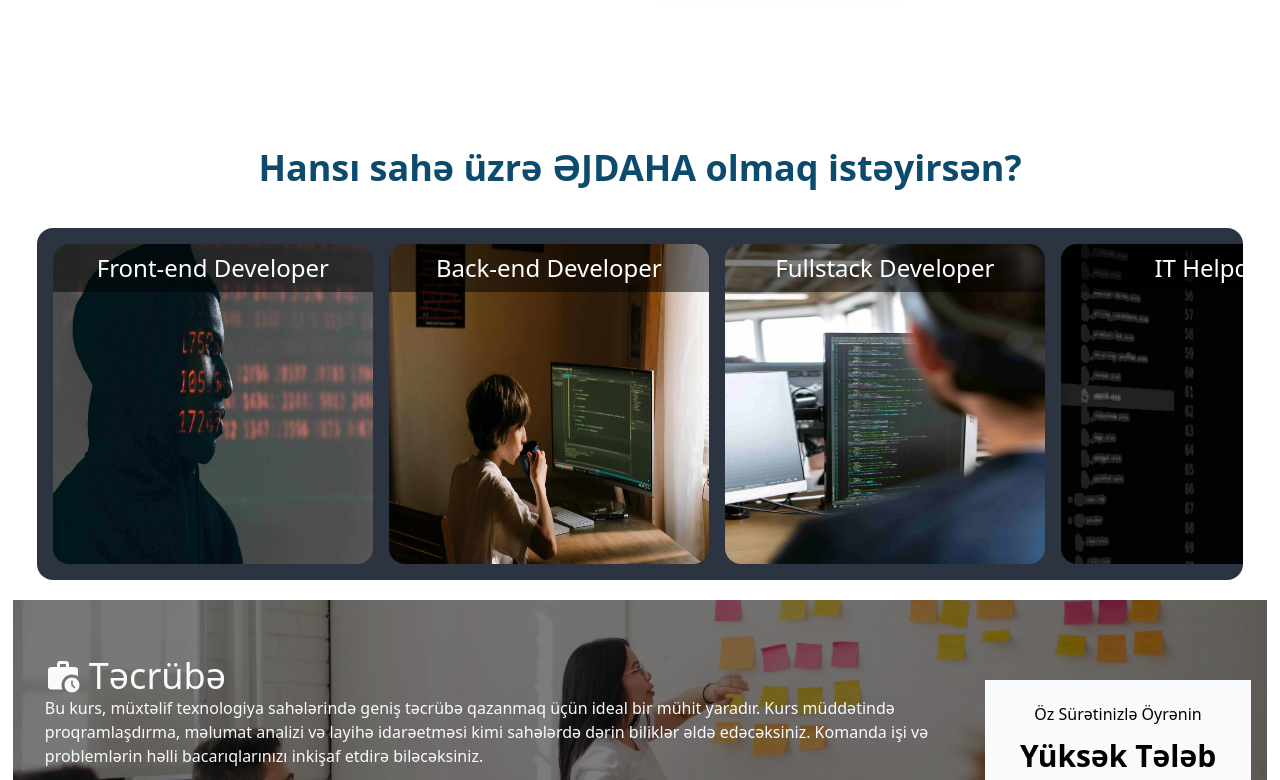
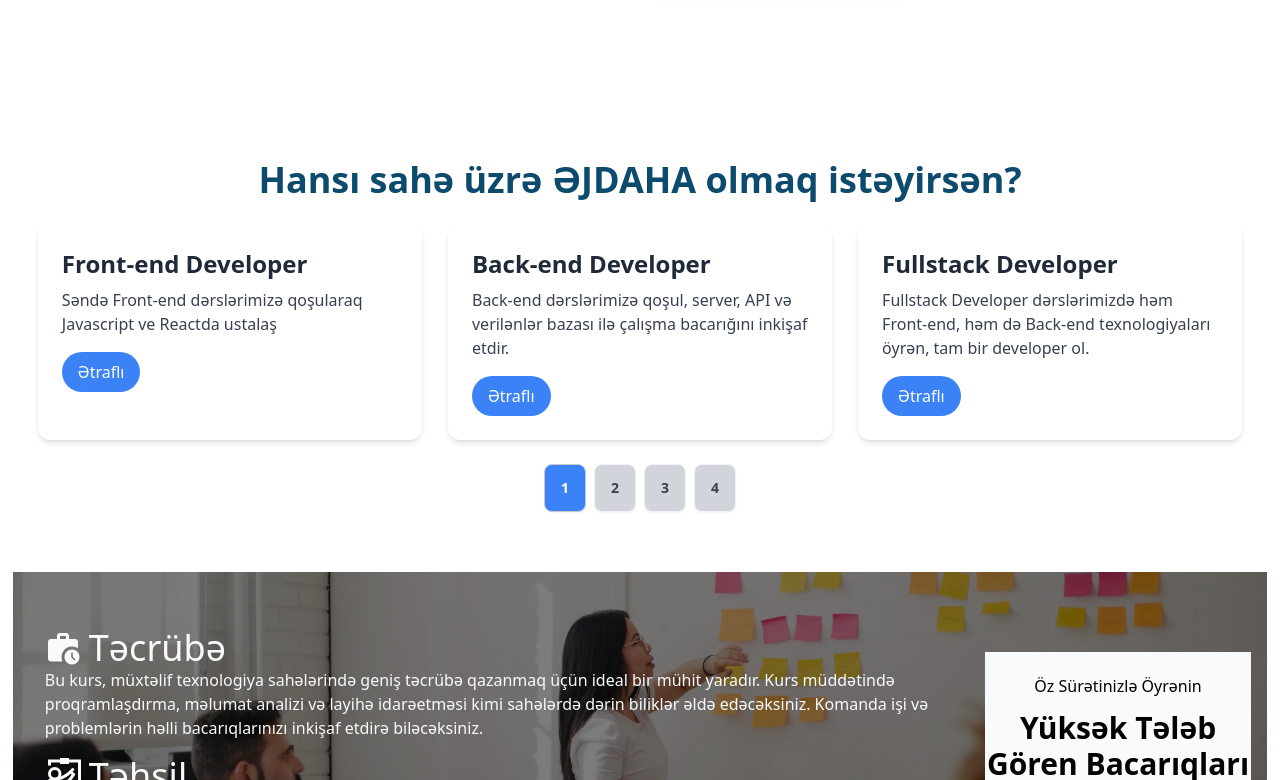
Before and after one commit to Ahliman-sl/genctech, a React (Vite) app: page / in a window 1280 px wide. Shown: the part 541-1321 px from the top of the page. Built offline with nearby package versions, Linux system fonts and the light colour scheme.

Commit message:
Try to Solve Performance Issues 2.0

```diff
--- a/src/components/common/Carousel.jsx
+++ b/src/components/common/Carousel.jsx
@@ -1,27 +1,60 @@
+import { useState } from "react";
 import CarouselItem from "./CarouselItem.jsx";
 import carouselItems from "./CarouselData.jsx";
 
 export default function Carousel() {
+  const itemsPerPage = 3; // Her sayfada gösterilecek öğe sayısı
+  const [currentPage, setCurrentPage] = useState(1); // Mevcut sayfa
+
+  // Mevcut sayfa için gösterilecek öğeleri hesapla
+  const startIndex = (currentPage - 1) * itemsPerPage;
+  const endIndex = startIndex + itemsPerPage;
+  const currentItems = carouselItems.slice(startIndex, endIndex);
+
+  // Sayfa sayısını hesapla
+  const totalPages = Math.ceil(carouselItems.length / itemsPerPage);
+
+  // Sayfa değiştirme işlevi
+  const handlePageChange = (page) => {
+    setCurrentPage(page);
+  };
+
   return (
-    <section className="w-full h-max flex flex-col items-center gap-10 mt-10 lg:mt-7">
+    <section className="w-full px-6 py-10 flex flex-col items-center gap-6">
       <div>
         <p className="text-4xl font-semibold text-sky-900 text-center">
           Hansı sahə üzrə <span className="font-bold">ƏJDAHA</span> olmaq
           istəyirsən?
         </p>
       </div>
-      <div className="carousel carousel-center mx-6 p-4 space-x-4 bg-neutral rounded-box">
-        {carouselItems.map((item, index) => (
+      <div className="w-full flex flex-col items-center">
+        <div className="w-full h-max grid grid-cols-1 sm:grid-cols-2 lg:grid-cols-3 gap-6">
+          {currentItems.map((item, index) => (
             <CarouselItem
               key={index}
               title={item.title}
               text={item.text}
-            imgSource={item.imgSource}
               buttonTitle={item.buttonTitle}
               link={item.link}
             />
           ))}
         </div>
+        <div className="flex justify-center mt-6 space-x-2">
+          {[...Array(totalPages)].map((_, index) => (
+            <button
+              key={index}
+              className={`btn ${
+                currentPage === index + 1
+                  ? "btn-active bg-blue-500 text-white"
+                  : "bg-gray-300 text-gray-700"
+              }`}
+              onClick={() => handlePageChange(index + 1)}
+            >
+              {index + 1}
+            </button>
+          ))}
+        </div>
+      </div>
     </section>
   );
 }
--- a/src/components/common/CarouselItem.jsx
+++ b/src/components/common/CarouselItem.jsx
@@ -1,27 +1,14 @@
-/* eslint-disable react/prop-types */
-
-export default function CarouselItem({
-  title,
-  text,
-  imgSource,
-  buttonTitle,
-  link,
-}) {
+export default function CarouselItem({ title, text, buttonTitle, link }) {
   return (
-    <div className="carousel-item relative group">
-      <img src={imgSource} className="rounded-box cardImage" alt={title} />
-      <div className="absolute inset-0 bg-black bg-opacity-50 rounded-2xl flex flex-col items-center justify-center opacity-0 group-hover:opacity-100 transition-opacity duration-300">
-        <div className="w-full">
-          <p className="text-2xl text-slate-50 font-thin p-2 text-center">
-            {text}
-          </p>
-        </div>
-        <a href={link} target="_blank" className="btn text-black font-semibold">
-          {buttonTitle}
+    <div className="max-w-sm mx-auto bg-white rounded-xl shadow-md overflow-hidden hover:shadow-xl transform transition-transform duration-300 hover:scale-105">
+      <div className="p-6">
+        <h2 className="text-2xl font-bold mb-2 text-gray-800">{title}</h2>
+        <p className="text-gray-700 text-base mb-4">{text}</p>
+        <a href={link} target="_blank" rel="noopener noreferrer">
+          <button className="bg-blue-500 text-white px-4 py-2 rounded-full hover:bg-blue-600 transition-colors duration-300">
+            {buttonTitle}
+          </button>
         </a>
-      </div>
-      <div className="absolute top-0 left-0 right-0 text-center text-2xl rounded-t-2xl text-white bg-black bg-opacity-50 py-2">
-        {title}
       </div>
     </div>
   );
--- a/src/components/layout/Navbar.jsx
+++ b/src/components/layout/Navbar.jsx
@@ -36,7 +36,7 @@ export default function Navbar({ darkmode, setIsDarkMode }) {
         </ul>
       </div>
       <div className="navbar-end flex items-center gap-4">
-        <label className="swap swap-rotate hide-below-350">
+        <label className="swap swap-rotate max-xs:hidden">
           {/* this hidden checkbox controls the state */}
           <input
             type="checkbox"
--- a/src/index.css
+++ b/src/index.css
@@ -1,19 +1,6 @@
 @tailwind base;
 @tailwind components;
 @tailwind utilities;
-
-/* For Navbar darkmode icon */
-@media (max-width: 350px) {
-  .hide-below-350 {
-    display: none;
-  }
-}
-
-.cardImage {
-  width: 20rem;
-  height: 20rem;
-  background-size: cover;
-}
 
 .lifeImage {
   background-size: cover;
--- a/tailwind.config.js
+++ b/tailwind.config.js
@@ -3,7 +3,11 @@ import daisyui from "daisyui";
 export default {
   content: ["./index.html", "./src/**/*.{js,ts,jsx,tsx}"],
   theme: {
-    extend: {},
+    extend: {
+      screens: {
+        xs: "350px", // smaller than 350px screens
+      },
+    },
   },
   plugins: [daisyui],
   daisyui: {
```
Lines whose indentation alone changed are shown as unchanged.
